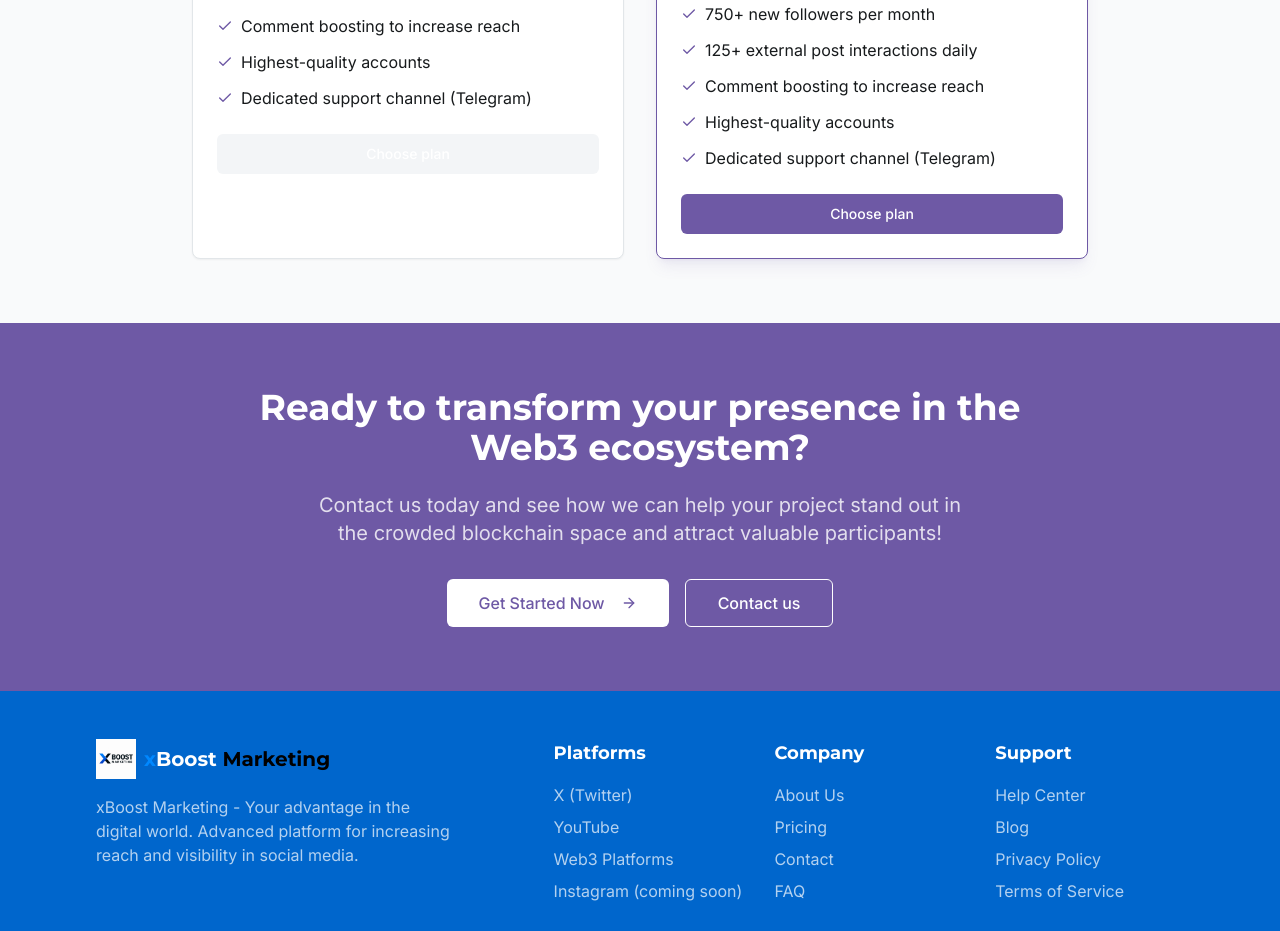
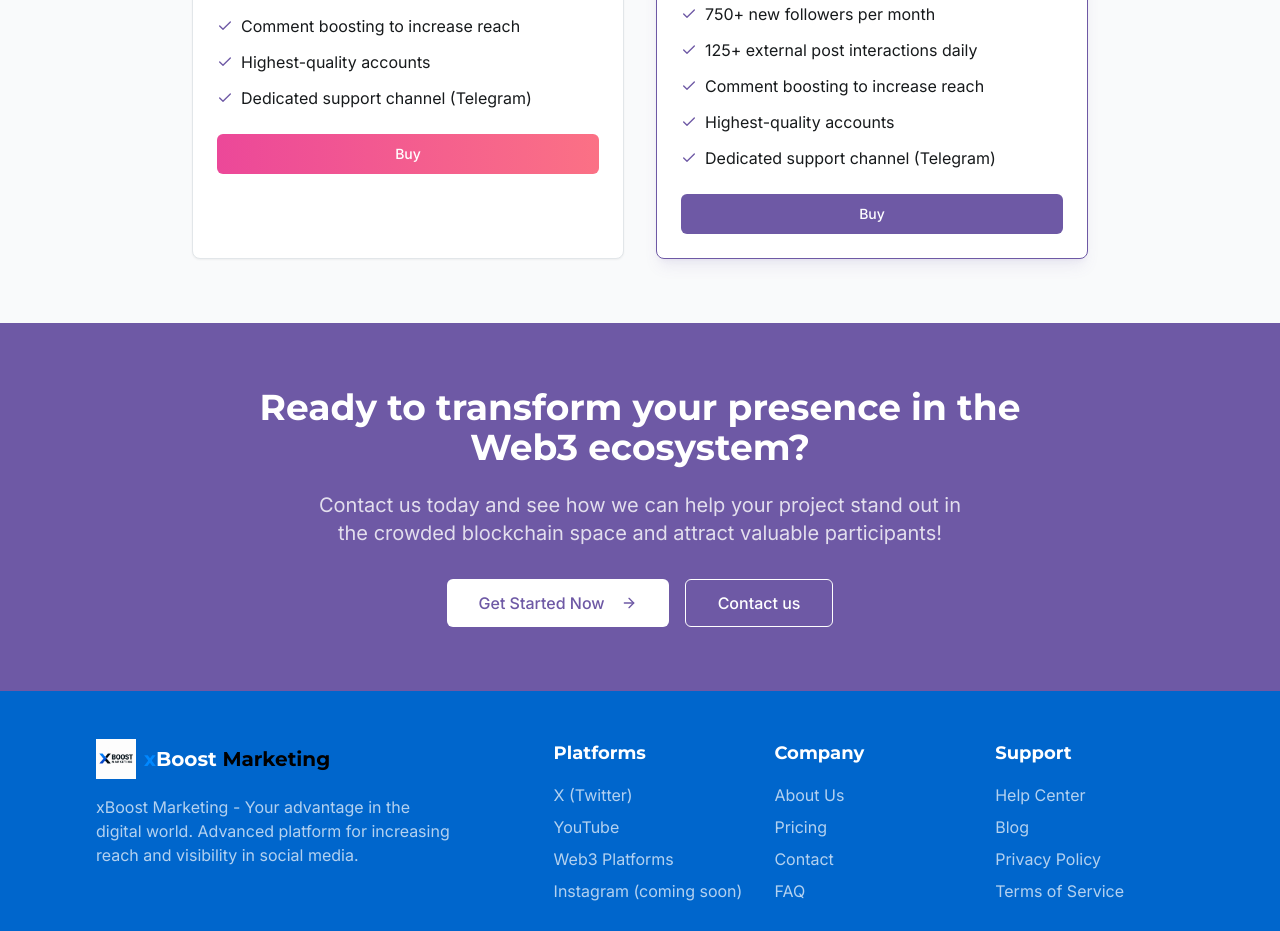
Before and after one commit to BODEK71/socialboost-ai-engage-61, a React (Vite) app: page /web3 in a window 1280 px wide. Shown: the part 2660-3591 px from the top of the page. Built offline with nearby package versions, Linux system fonts and the light colour scheme.

Commit message:
Refactor: Update pricing buttons to "Buy" and link to contact page
Updated pricing section buttons in XTwitter, YouTube, and Web3 pages to "Buy" and linked them to the contact page ("/kontakt").

```diff
--- a/src/pages/Web3.tsx
+++ b/src/pages/Web3.tsx
@@ -200,9 +200,9 @@ const Web3 = () => {
                 </li>
               </ul>
 
-              <Button className="w-full bg-secondary hover:bg-secondary/80" asChild>
-                <Link to="/pricing">
-                  Choose plan
+              <Button className="w-full bg-gradient-to-r from-pink-500 to-rose-400 hover:from-pink-600 hover:to-rose-500 text-white" asChild>
+                <Link to="/contact">
+                  Buy
                 </Link>
               </Button>
             </Card>
@@ -268,8 +268,8 @@ const Web3 = () => {
               </ul>
 
               <Button className="w-full bg-brand-purple hover:bg-brand-purple/90 text-white" asChild>
-                <Link to="/pricing">
-                  Choose plan
+                <Link to="/contact">
+                  Buy
                 </Link>
               </Button>
             </Card>
--- a/src/pages/XTwitter.tsx
+++ b/src/pages/XTwitter.tsx
@@ -185,9 +185,9 @@ const XTwitter = () => {
                 </li>
               </ul>
 
-              <Button className="w-full bg-secondary hover:bg-secondary/80" asChild>
-                <Link to="/pricing">
-                  Choose plan
+              <Button className="w-full bg-gradient-to-r from-pink-500 to-rose-400 hover:from-pink-600 hover:to-rose-500 text-white" asChild>
+                <Link to="/contact">
+                  Buy
                 </Link>
               </Button>
             </Card>
@@ -253,8 +253,8 @@ const XTwitter = () => {
               </ul>
 
               <Button className="w-full bg-brand-blue hover:bg-brand-blue-light text-white" asChild>
-                <Link to="/pricing">
-                  Choose plan
+                <Link to="/contact">
+                  Buy
                 </Link>
               </Button>
             </Card>
--- a/src/pages/YouTube.tsx
+++ b/src/pages/YouTube.tsx
@@ -179,9 +179,9 @@ const YouTube = () => {
                 </li>
               </ul>
 
-              <Button className="w-full bg-secondary hover:bg-secondary/80" asChild>
-                <Link to="/pricing">
-                  Choose plan
+              <Button className="w-full bg-gradient-to-r from-pink-500 to-rose-400 hover:from-pink-600 hover:to-rose-500 text-white" asChild>
+                <Link to="/contact">
+                  Buy
                 </Link>
               </Button>
             </Card>
@@ -247,8 +247,8 @@ const YouTube = () => {
               </ul>
 
               <Button className="w-full bg-brand-blue hover:bg-brand-blue-light text-white" asChild>
-                <Link to="/pricing">
-                  Choose plan
+                <Link to="/contact">
+                  Buy
                 </Link>
               </Button>
             </Card>
```
